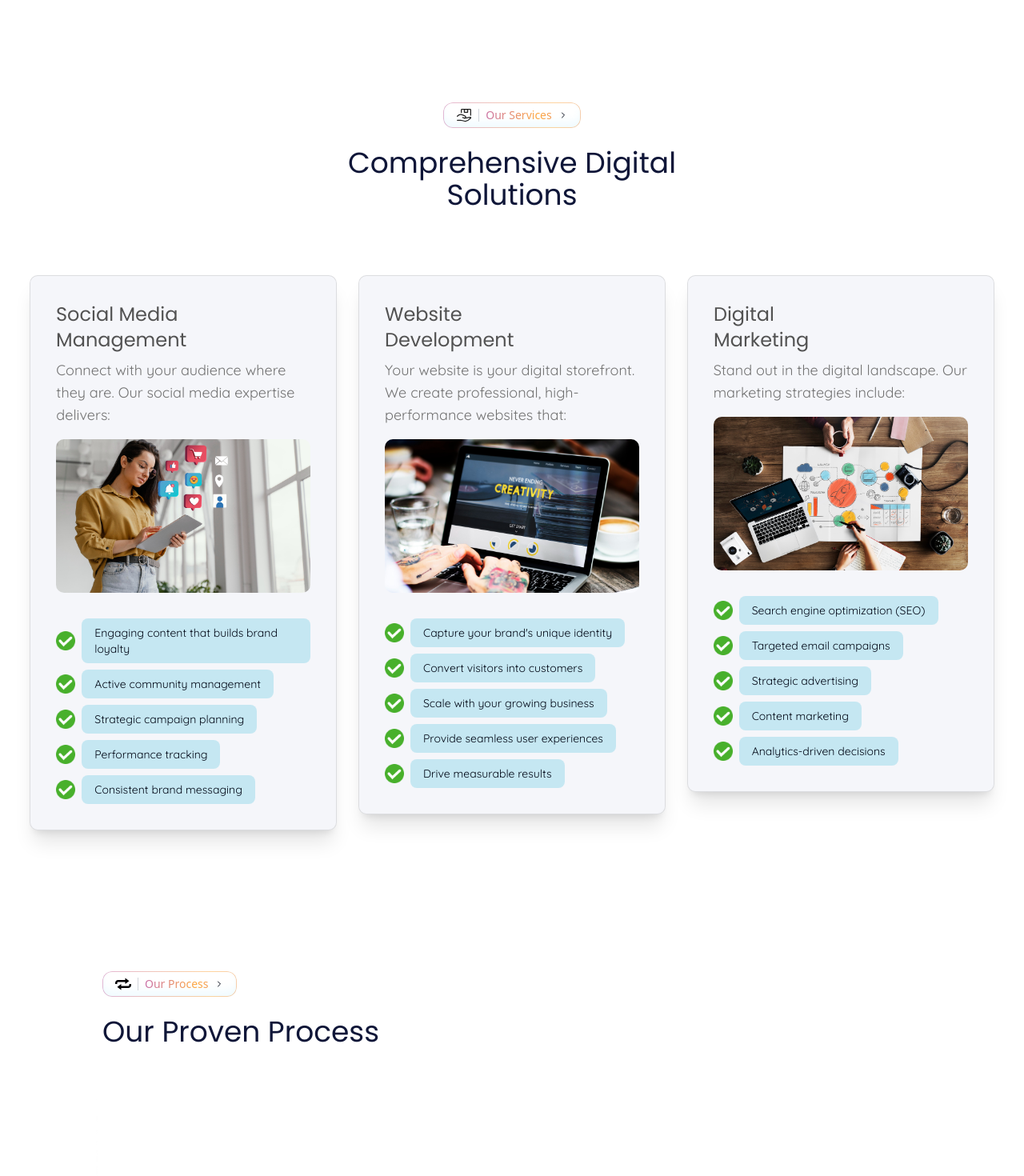
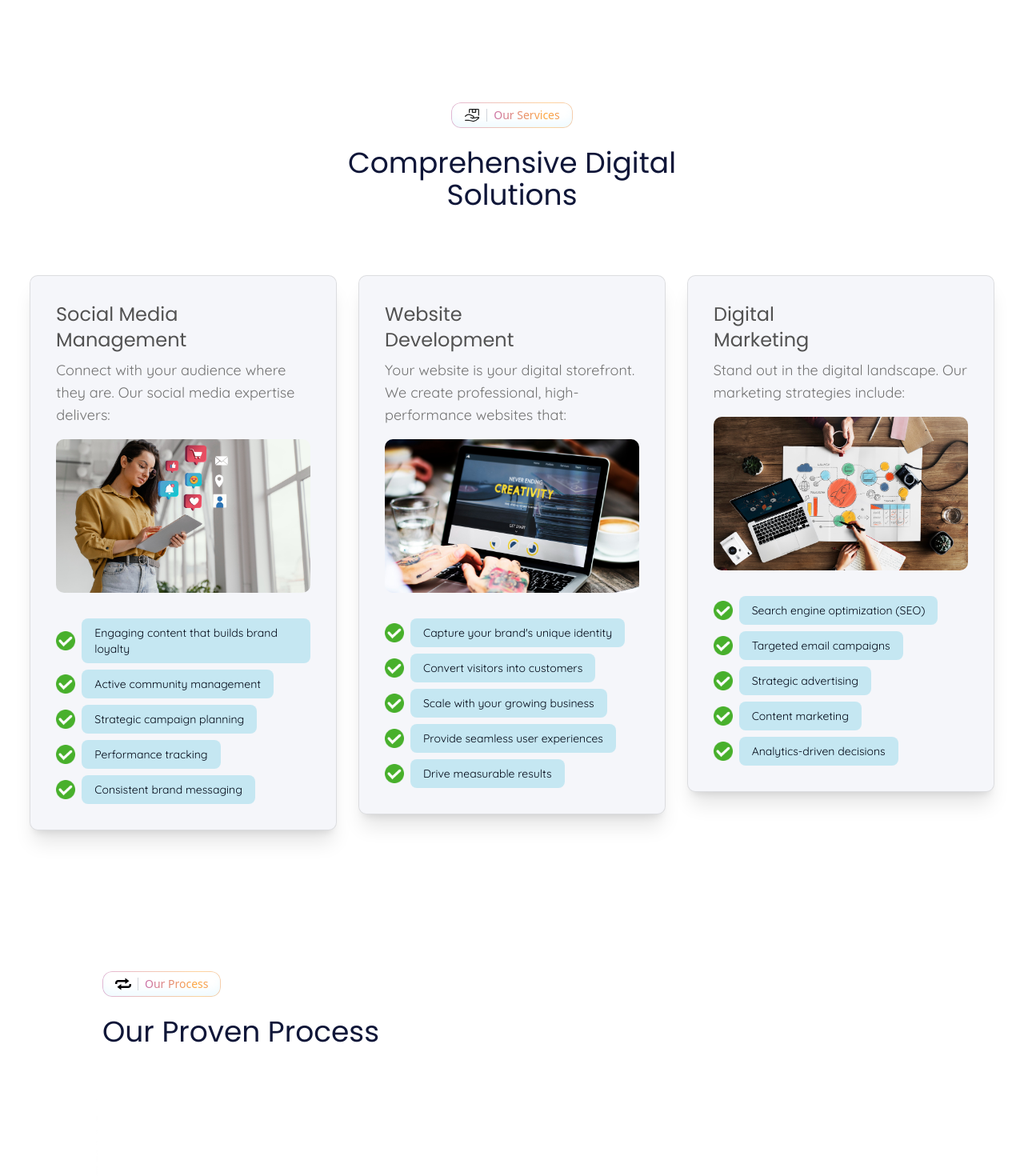
Before and after one commit to brainwavestrategies/Website-V2, a React (Vite) app: page / in a window 1280 px wide. Shown: the part 1300-2770 px from the top of the page at 80% size. Built offline with nearby package versions, Linux system fonts and the light colour scheme.

Commit message:
Remove ChevronRight

```diff
--- a/src/App.tsx
+++ b/src/App.tsx
@@ -1,7 +1,5 @@
 import heroImg from "./assets/hero-img.svg";
 import { useState } from "react";
-
-import { ChevronRight } from "lucide-react";
 
 import { ScrollProgress } from "@/components/magicui/scroll-progress";
 import { AuroraBackground } from "@/components/ui/aurora-background";
@@ -448,7 +446,6 @@ function App() {
             <span className="inline animate-gradient bg-gradient-to-r from-[#ffaa40] via-[#9c40ff] to-[#ffaa40] bg-[length:var(--bg-size)_100%] bg-clip-text text-transparent">
               Our Process
             </span>
-            <ChevronRight className="ml-2 size-3 transition-transform duration-300 ease-in-out group-hover:translate-x-0.5" />
           </AnimatedGradientText>
           <Timeline data={data} />
         </div>
@@ -475,7 +472,6 @@ function App() {
           <span className="inline animate-gradient bg-gradient-to-r from-[#ffaa40] via-[#9c40ff] to-[#ffaa40] bg-[length:var(--bg-size)_100%] bg-clip-text text-transparent">
             Why Choose Us
           </span>
-          <ChevronRight className="ml-2 size-3 transition-transform duration-300 ease-in-out group-hover:translate-x-0.5" />
         </AnimatedGradientText>
         <h1 className="font-poppins text-color5 text-3xl md:text-4xl leading-tight mx-auto text-center mt-6">
           The Enshift Advantage
--- a/src/sections/ServicesSection.tsx
+++ b/src/sections/ServicesSection.tsx
@@ -1,6 +1,5 @@
 import { AnimatedGradientText } from "@/components/magicui/animated-gradient-text";
 import { CardBody, CardContainer, CardItem } from "@/components/ui/3d-card";
-import { ChevronRight } from "lucide-react";
 
 import socialMedia from "@/assets/media-management.jpg";
 import digitalMarketing from "@/assets/digital-marketing.jpg";
@@ -113,7 +112,6 @@ const ServicesSection = () => {
         <span className="inline animate-gradient bg-gradient-to-r from-[#ffaa40] via-[#9c40ff] to-[#ffaa40] bg-[length:var(--bg-size)_100%] bg-clip-text text-transparent">
           Our Services
         </span>
-        <ChevronRight className="ml-2 size-3 transition-transform duration-300 ease-in-out group-hover:translate-x-0.5" />
       </AnimatedGradientText>
       <h1 className="font-poppins text-3xl md:text-4xl text-color5 leading-normal mx-auto text-center mt-6">
         Comprehensive Digital <br className="lg:block hidden" />
```
